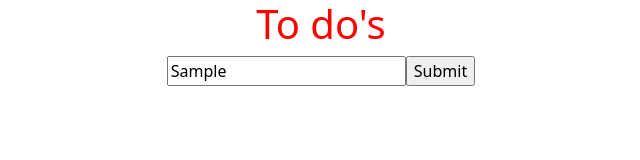
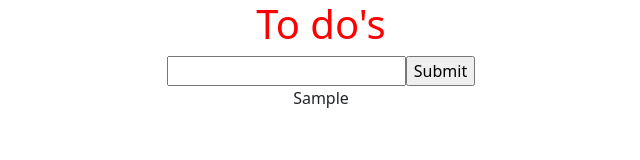
Before and after one commit to oaisd-ctc/project-2-BrandonOlsen1, a React (Create React App) app in the folder to-do-app/: page / in a window 1280 px wide. Both pictures are taken after typing "Sample" into the empty fields and a click on the input "Submit". Shown: the top 160 px of the page, without its empty margins (319-959 px from the left). Built offline with nearby package versions, Linux system fonts and the light colour scheme.

Commit message:
Display To do things on the dom

```diff
--- a/to-do-app/src/App.js
+++ b/to-do-app/src/App.js
@@ -1,75 +1,57 @@
-import ListGroup from "./components/ListGroup.tsx";
-import "./App.css"
-import React from 'react';
-import ReactDOM from 'react-dom/client';
-import { useState } from "react";
-import Tasks from "./components/Tasks.jsx";
+import React, { useState } from "react";
+import "./App.css";
 
 function App() {
-    return (
+  const [tasks, setTasks] = useState([]);
+  const addTask = (task) => {
+    setTasks([...tasks, task]);
+  };
+
+  return (
     <>
-    <div className="to-do-form">
+      <div className="to-do-form">
         <div className="header">
-            <h1> To do's </h1>
+          <h1>To do's</h1>
         </div>
-        <MyForm />
-        <ListOfTasks />
+        <MyForm addTask={addTask} />
+        <ListOfTasks tasks={tasks} />
+      </div>
+    </>
+  );
+}
 
+function MyForm({ addTask }) {
+  const [task, setTask] = useState("");
 
-    </div>
+  const handleSubmit = (event) => {
+    event.preventDefault();
+    addTask(task);
+    setTask("");
+  };
+
+  return (
+    <form onSubmit={handleSubmit}>
+      <input
+        type="text"
+        id="inputed-to-dos"
+        value={task}
+        onChange={(e) => setTask(e.target.value)}
+      />
+      <input type="submit" value="Submit" />
+    </form>
+  );
+}
+
+function ListOfTasks({ tasks }) {
+  return (
+    <>
+      <div id="list-of-tasks">
+          {tasks.map((task, index) => (
+            <p key={index}>{task}</p>
+          ))}
+      </div>
     </>
-    );
+  );
 }
 
 export default App;
-
-
-
-function MyForm() {
-    const [task, setTask] = useState("");
-
-    const handleSubmit = (event) => {
-    event.preventDefault();
-
-    // {document.addEventListener('DOMContentLoaded', async () => {
-    //     let para = document.createElement('p')
-    //     para.textContent = task
-
-    // })
-    // }
-    console.log(task)
-        // I need to just equip and UL and then have it be able to connect to it.
-    }
-
-
-    return (
-      <form onSubmit={handleSubmit}>
-        <input type="text" id="inputed-to-dos"
-        value={task}
-        onChange={(e) => setTask(e.target.value)}
-        />
-
-        <input type="submit" value="Submit"/>
-      </form>
-    )
-  }
-
-  const root = ReactDOM.createRoot(document.getElementById('root'));
-  root.render(<MyForm />);
-
-
-
-
-
-
-
-  function ListOfTasks () {
-
-    return (
-        <>
-        <ul id="list-of-tasks">
-
-        </ul>
-        </>
-    );
-  }
```
